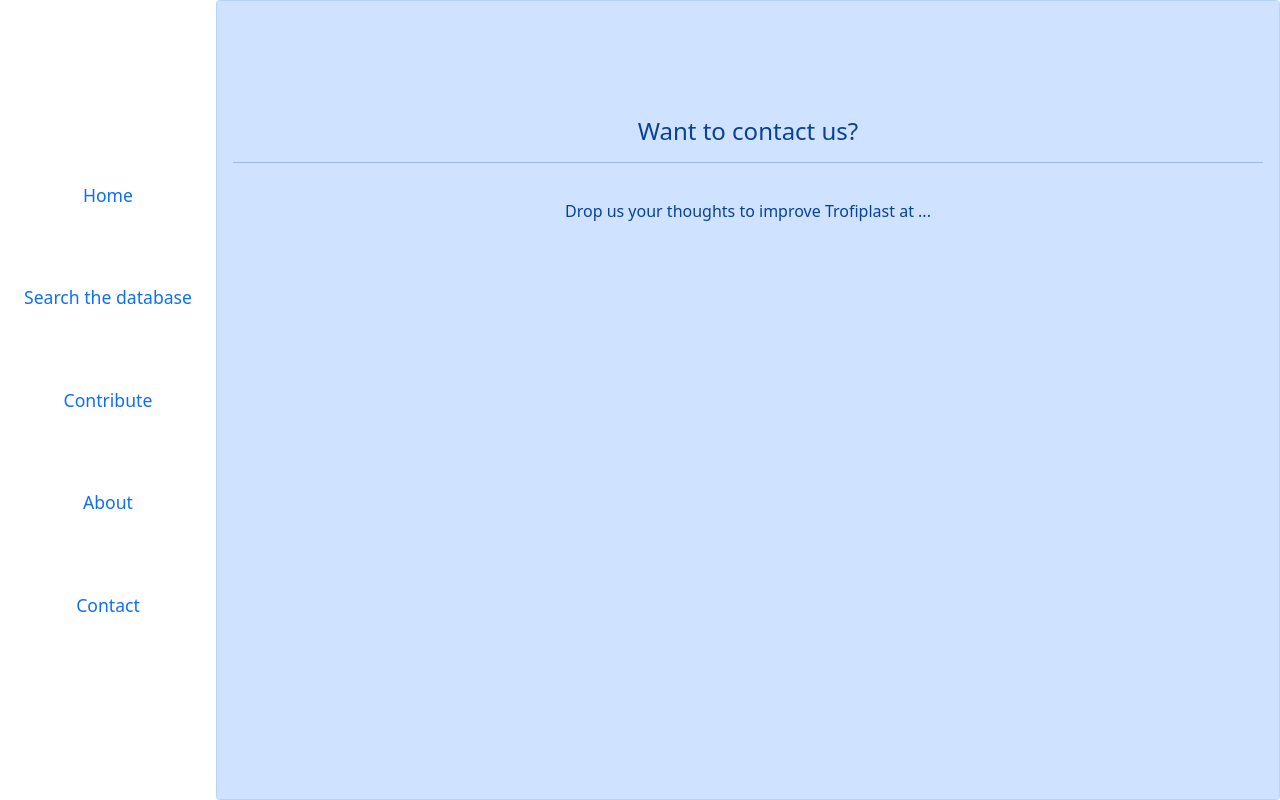
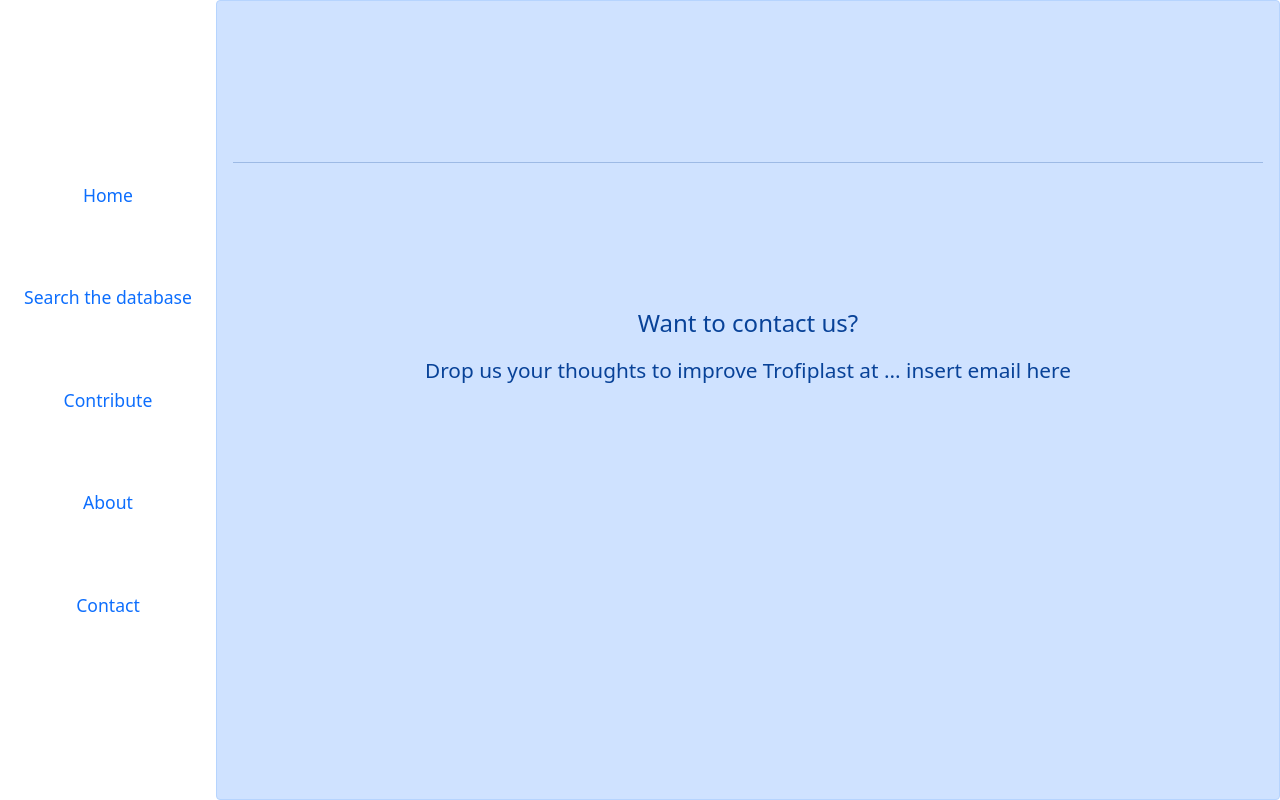
Before and after one commit to calmarti/trofiplast-frontend, a React (Create React App) app: page /contact in a window 1280 px wide. Built offline with nearby package versions, Linux system fonts and the light colour scheme.

Commit message:
ajuste estilos esqueletos Aboutt y Contact

```diff
--- a/src/components/About/About.js
+++ b/src/components/About/About.js
@@ -17,12 +17,12 @@
               <Alert className="about-alert py-5 my-0" variant="primary">
                 <br />
                 <br />
-                <Alert.Heading className="alert-heading">
+                <Alert.Heading className="alert-heading-about">
                  About us
                 </Alert.Heading>
                 <hr />
 
-                <p className="alert-summary">
+                <p className="alert-summary-about">
                  We are ...
                 </p>
               </Alert>
--- a/src/components/About/about.css
+++ b/src/components/About/about.css
@@ -1,3 +1,15 @@
 .about-alert{
     height:100vh;
 }
+
+.alert-heading-about{
+    position:relative;
+    top:12rem;
+}
+.alert-summary-about{
+    text-align: center;
+    font-size: 1.3rem;
+    position:relative;
+    top:10rem;
+    padding-top:1rem;
+}
--- a/src/components/Contact/Contact.js
+++ b/src/components/Contact/Contact.js
@@ -18,13 +18,13 @@
               <Alert className="contact-alert py-5 my-0" variant="primary">
                 <br />
                 <br />
-                <Alert.Heading className="alert-heading">
+                <Alert.Heading className="alert-heading-contact">
                   Want to contact us?
                 </Alert.Heading>
                 <hr />
 
-                <p className="alert-summary">
-                Drop us your thoughts to improve Trofiplast at ...
+                <p className="alert-summary-contact">
+                Drop us your thoughts to improve Trofiplast at ... insert email here
                 </p>
               </Alert>
             </Col>
--- a/src/components/Contact/contact.css
+++ b/src/components/Contact/contact.css
@@ -1,3 +1,16 @@
 .contact-alert{
     height:100vh;
+
 }
+
+.alert-heading-contact{
+    position:relative;
+    top:12rem;
+}
+.alert-summary-contact{
+    font-size: 1.3rem;
+    position:relative;
+    top:10rem;
+    text-align: center;
+    padding-top:1rem;
+}
```
